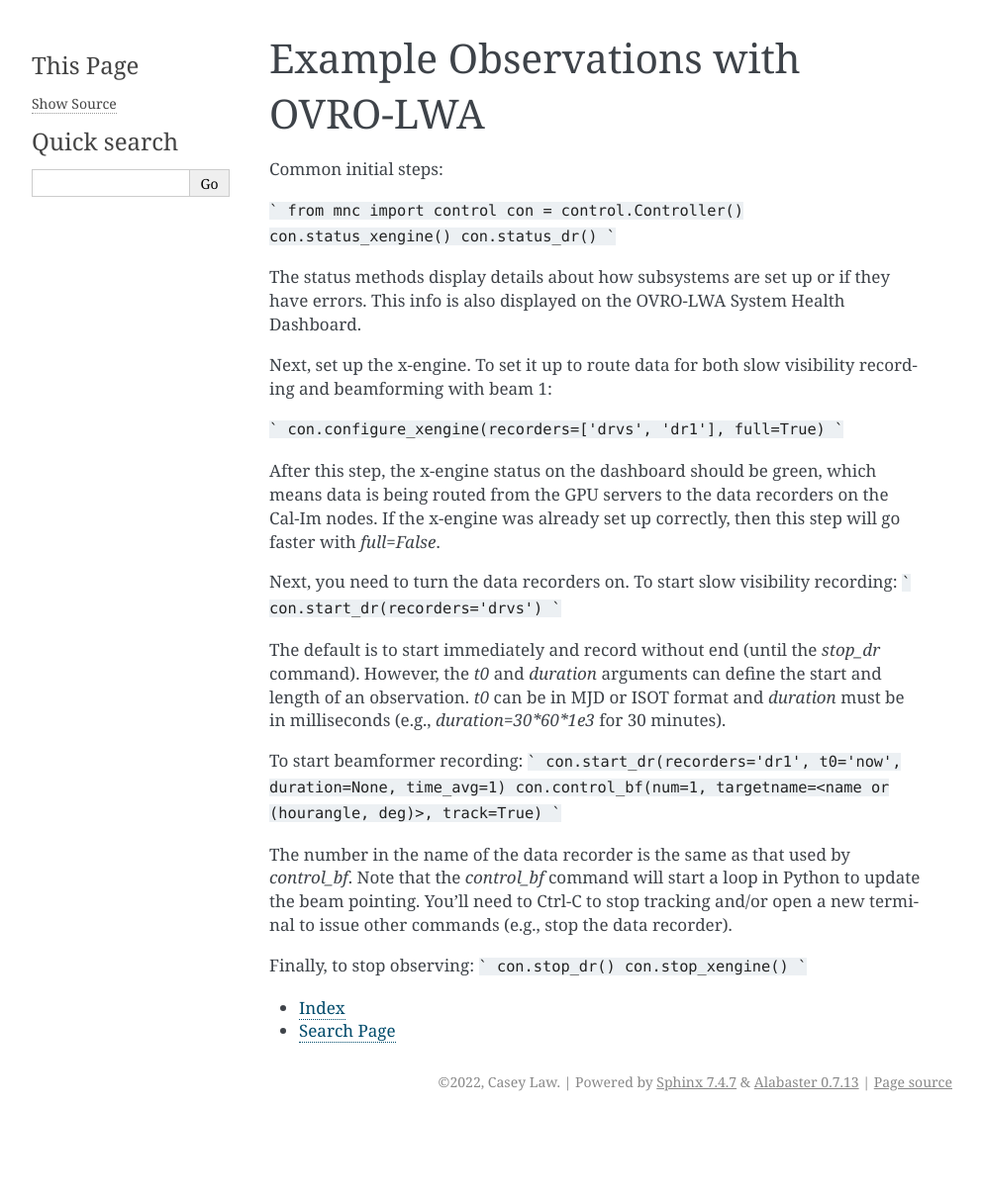
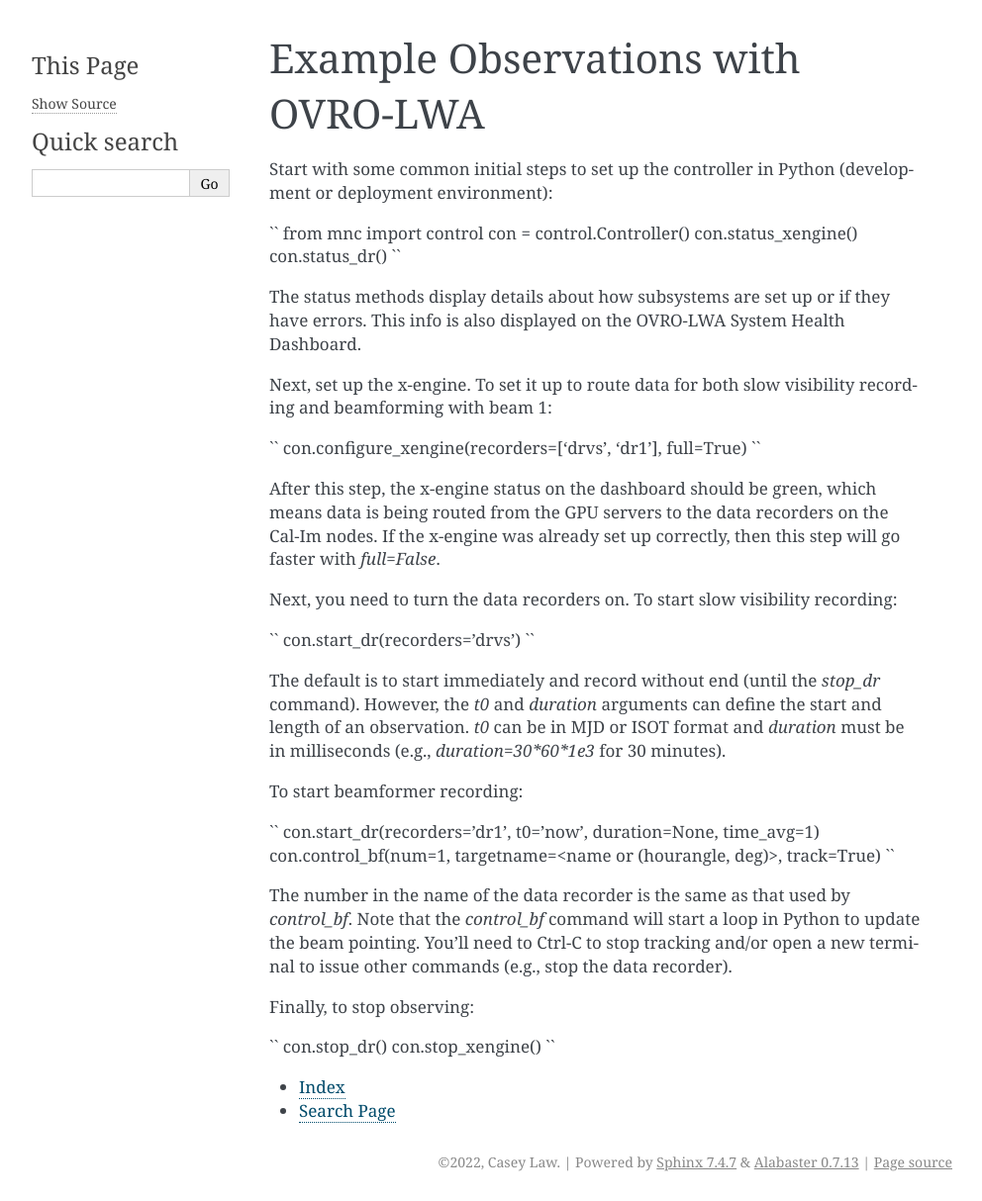
Before and after one commit to ovro-lwa/mnc_python, a Sphinx documentation site: the page built from docs/ExampleObs.rst, in a window 1280 px wide. Shown: the whole page at 99% size, without its empty margins (148-1140 px from the left). Built offline with Sphinx 7.4.7, drawn with Linux system fonts in a browser that asks for light colours; before the commit the page ends 1133 px from its top, so only the background shows below that.

Commit message:
clean up observing example

````diff
--- a/docs/ExampleObs.rst
+++ b/docs/ExampleObs.rst
@@ -1,45 +1,48 @@
 Example Observations with OVRO-LWA
 ========================================
 
-Common initial steps:
+Start with some common initial steps to set up the controller in Python (development or deployment environment):
 
-```
+``
 from mnc import control
 con = control.Controller()
 con.status_xengine()
 con.status_dr()
-```
+``
 
 The status methods display details about how subsystems are set up or if they have errors. This info is also displayed on the OVRO-LWA System Health Dashboard.
 
 Next, set up the x-engine. To set it up to route data for both slow visibility recording and beamforming with beam 1:
 
-```
+``
 con.configure_xengine(recorders=['drvs', 'dr1'], full=True)
-```
+``
 
 After this step, the x-engine status on the dashboard should be green, which means data is being routed from the GPU servers to the data recorders on the Cal-Im nodes. If the x-engine was already set up correctly, then this step will go faster with `full=False`.
 
 Next, you need to turn the data recorders on. To start slow visibility recording:
-```
+
+``
 con.start_dr(recorders='drvs')
-```
+``
 
 The default is to start immediately and record without end (until the `stop_dr` command). However, the `t0` and `duration` arguments can define the start and length of an observation. `t0` can be in MJD or ISOT format and `duration` must be in milliseconds (e.g., `duration=30*60*1e3` for 30 minutes).
 
 To start beamformer recording:
-```
+
+``
 con.start_dr(recorders='dr1', t0='now', duration=None, time_avg=1)
 con.control_bf(num=1, targetname=<name or (hourangle, deg)>, track=True)
-```
+``
 
 The number in the name of the data recorder is the same as that used by `control_bf`. Note that the `control_bf` command will start a loop in Python to update the beam pointing. You'll need to Ctrl-C to stop tracking and/or open a new terminal to issue other commands (e.g., stop the data recorder).
 
 Finally, to stop observing:
-```
+
+``
 con.stop_dr()
 con.stop_xengine()
-```
+``
 
 
 * :ref:`genindex`
````
